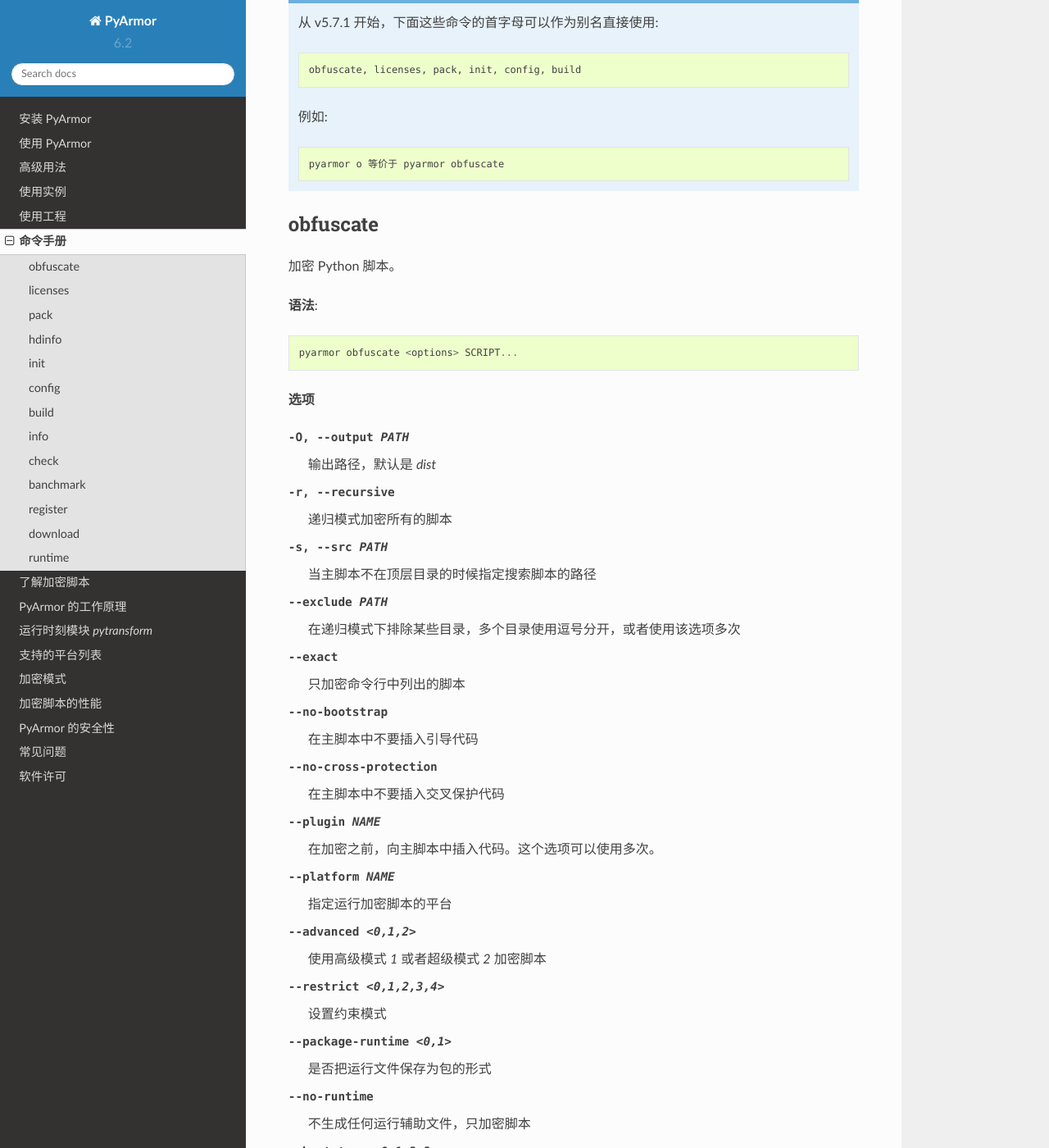
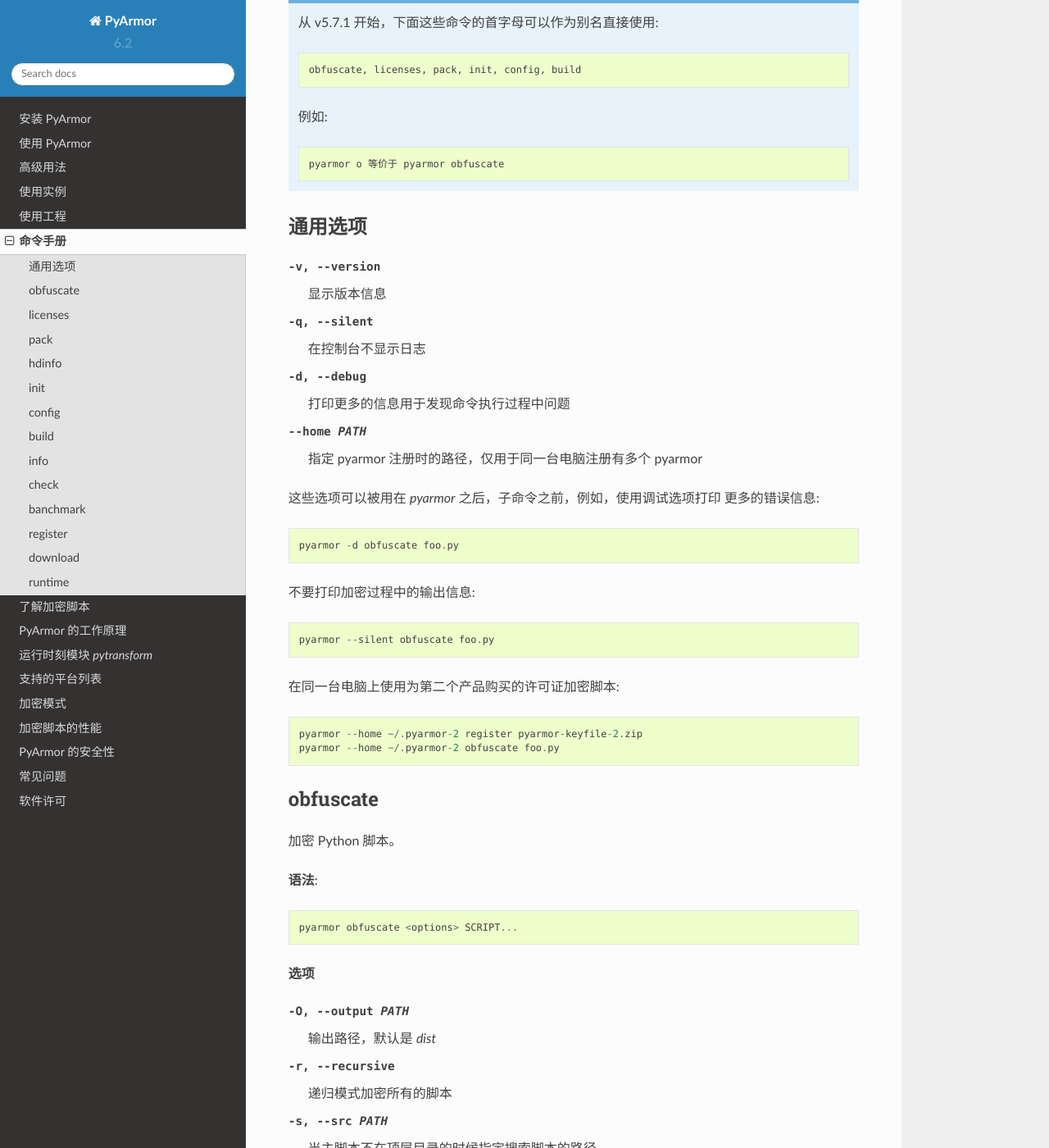
Before and after one commit to dashingsoft/pyarmor-docs-zh, a Sphinx documentation site: the page built from docs/man.rst, in a window 1280 px wide and 1400 px high, scrolled down 957 px. Shown: the whole window at 82% size. Built offline with Sphinx 7.4.7 and the Read the Docs theme 2.0.0, drawn with Linux system fonts in a browser that asks for light colours.

Commit message:
Document common options

```diff
--- a/docs/man.rst
+++ b/docs/man.rst
@@ -44,6 +44,28 @@
    例如::
 
        pyarmor o 等价于 pyarmor obfuscate
+
+通用选项
+--------
+
+-v, --version                显示版本信息
+-q, --silent                 在控制台不显示日志
+-d, --debug                  打印更多的信息用于发现命令执行过程中问题
+--home PATH                  指定 pyarmor 注册时的路径，仅用于同一台电脑注册有多个 pyarmor
+
+这些选项可以被用在 `pyarmor` 之后，子命令之前，例如，使用调试选项打印
+更多的错误信息::
+
+    pyarmor -d obfuscate foo.py
+
+不要打印加密过程中的输出信息::
+
+    pyarmor --silent obfuscate foo.py
+
+在同一台电脑上使用为第二个产品购买的许可证加密脚本::
+
+    pyarmor --home ~/.pyarmor-2 register pyarmor-keyfile-2.zip
+    pyarmor --home ~/.pyarmor-2 obfuscate foo.py
 
 .. _obfuscate:
 
```
